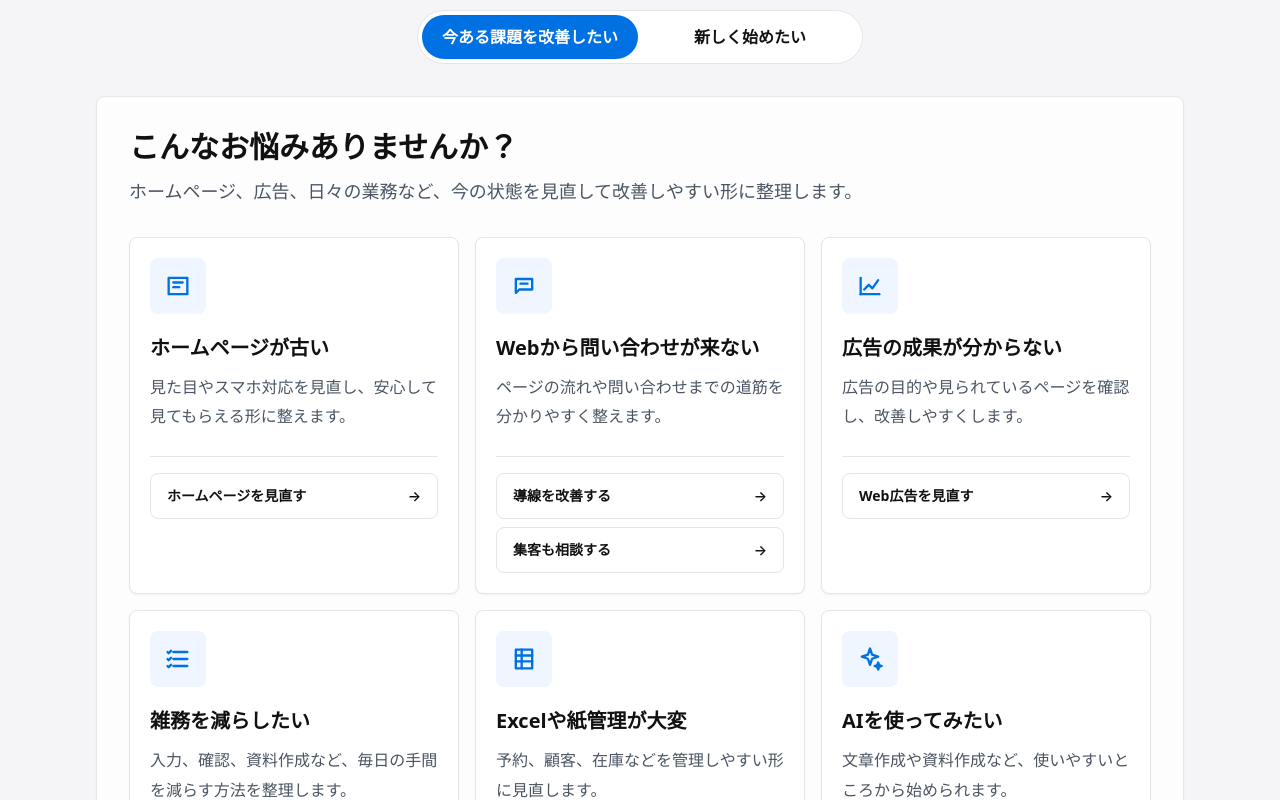
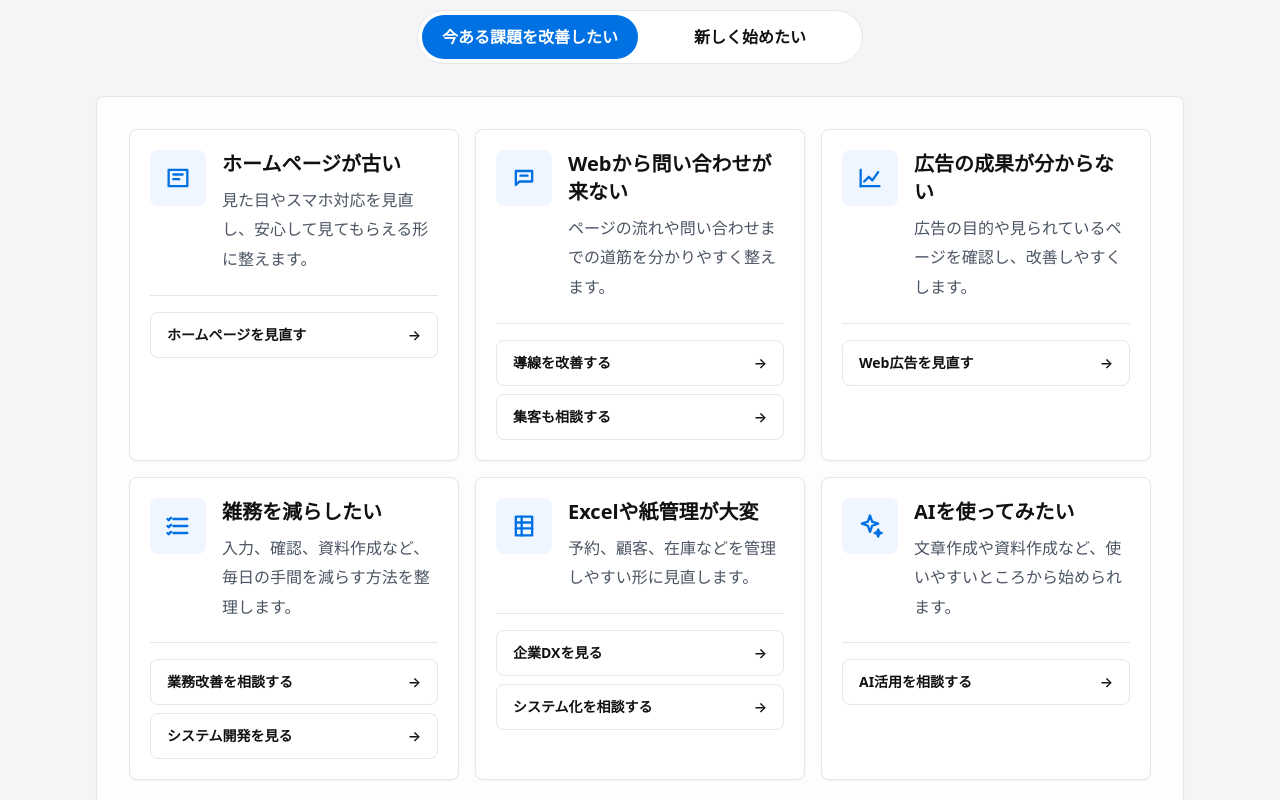
Before and after one commit to iwamitsuco/officialSite, a Next.js app: page / in a window 1280 px wide. Shown: the part 1060-1860 px from the top of the page. Built offline with nearby package versions, Linux system fonts and the light colour scheme.

Commit message:
Compact homepage problem cards

```diff
--- a/components/sections/ProblemSegments.tsx
+++ b/components/sections/ProblemSegments.tsx
@@ -18,8 +18,6 @@ type ProblemItem = {
 type ProblemSegment = {
   id: "existing" | "new";
   label: string;
-  heading: string;
-  description: string;
   items: ProblemItem[];
 };
 
@@ -27,8 +25,6 @@ const problemSegments: ProblemSegment[] = [
   {
     id: "existing",
     label: "今ある課題を改善したい",
-    heading: "こんなお悩みありませんか？",
-    description: "ホームページ、広告、日々の業務など、今の状態を見直して改善しやすい形に整理します。",
     items: [
       {
         icon: "website",
@@ -80,8 +76,6 @@ const problemSegments: ProblemSegment[] = [
   {
     id: "new",
     label: "新しく始めたい",
-    heading: "こんなお悩みありませんか？",
-    description: "新しい事業やサービスを始めるために、必要なページ、集客、管理方法を一緒に整理します。",
     items: [
       {
         icon: "website",
@@ -160,23 +154,20 @@ export function ProblemSegments() {
       </div>
 
       <div className="mt-8 rounded-lg border border-apple-border bg-white/80 p-5 shadow-sm md:p-8">
-        <div className="max-w-3xl">
-          <h3 className="text-2xl font-semibold leading-[1.3] text-apple-text md:text-3xl">{activeSegment.heading}</h3>
-          <p className="body-copy mt-3">{activeSegment.description}</p>
-        </div>
-
-        <div className="mt-8 grid gap-4 md:grid-cols-2 xl:grid-cols-3">
+        <div className="grid gap-4 md:grid-cols-2 xl:grid-cols-3">
           {activeSegment.items.map((item) => (
             <article className="flex min-h-full flex-col rounded-lg border border-apple-border bg-white p-5 shadow-sm transition hover:-translate-y-0.5 hover:shadow-soft" key={item.title}>
-              <div>
-                <div className="flex h-14 w-14 items-center justify-center rounded-lg bg-blue-50 text-apple-blue" aria-hidden="true">
+              <div className="flex gap-4">
+                <div className="flex h-12 w-12 shrink-0 items-center justify-center rounded-lg bg-blue-50 text-apple-blue md:h-14 md:w-14" aria-hidden="true">
                   <ProblemIcon icon={item.icon} />
                 </div>
-                <h4 className="mt-5 text-xl font-semibold leading-[1.35] text-apple-text">{item.title}</h4>
-                <p className="card-copy mt-3">{item.description}</p>
+                <div>
+                  <h3 className="text-lg font-semibold leading-[1.35] text-apple-text md:text-xl">{item.title}</h3>
+                  <p className="card-copy mt-2">{item.description}</p>
+                </div>
               </div>
 
-              <div className="mt-6 grid gap-2 border-t border-apple-border pt-4">
+              <div className="mt-5 grid gap-2 border-t border-apple-border pt-4">
                 {item.links.map((link) => (
                   <Link
                     className="inline-flex min-h-11 items-center justify-between rounded-lg border border-apple-border bg-white px-4 py-3 text-sm font-semibold text-apple-text transition hover:border-apple-blue hover:text-apple-blue focus-visible:outline focus-visible:outline-2 focus-visible:outline-offset-2 focus-visible:outline-apple-blue"
```
